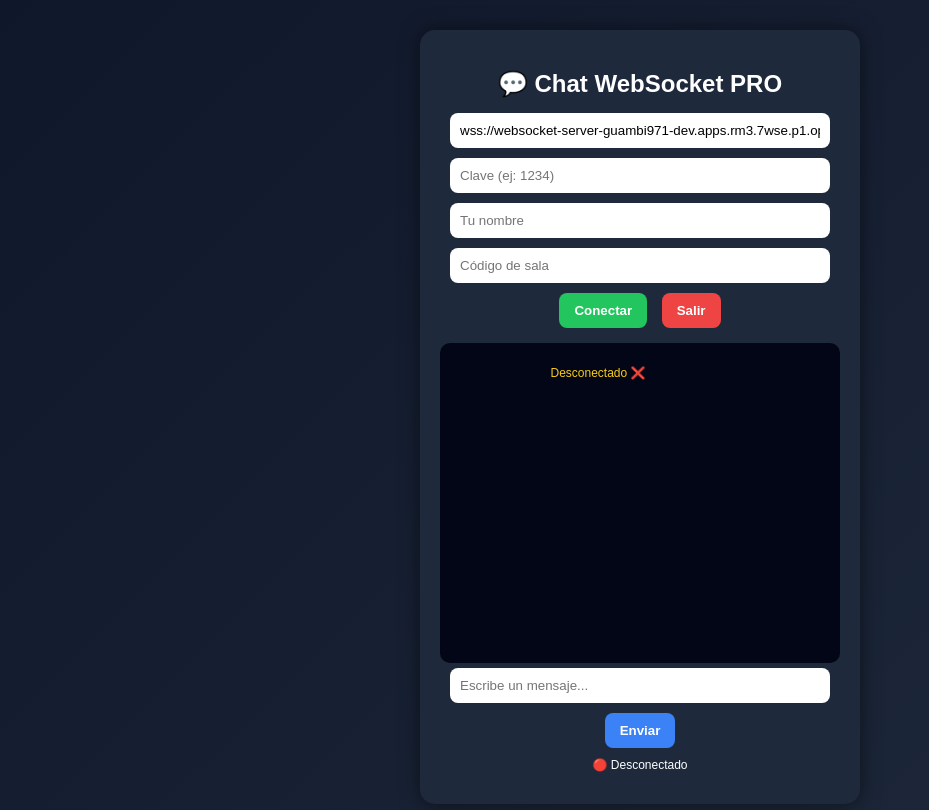
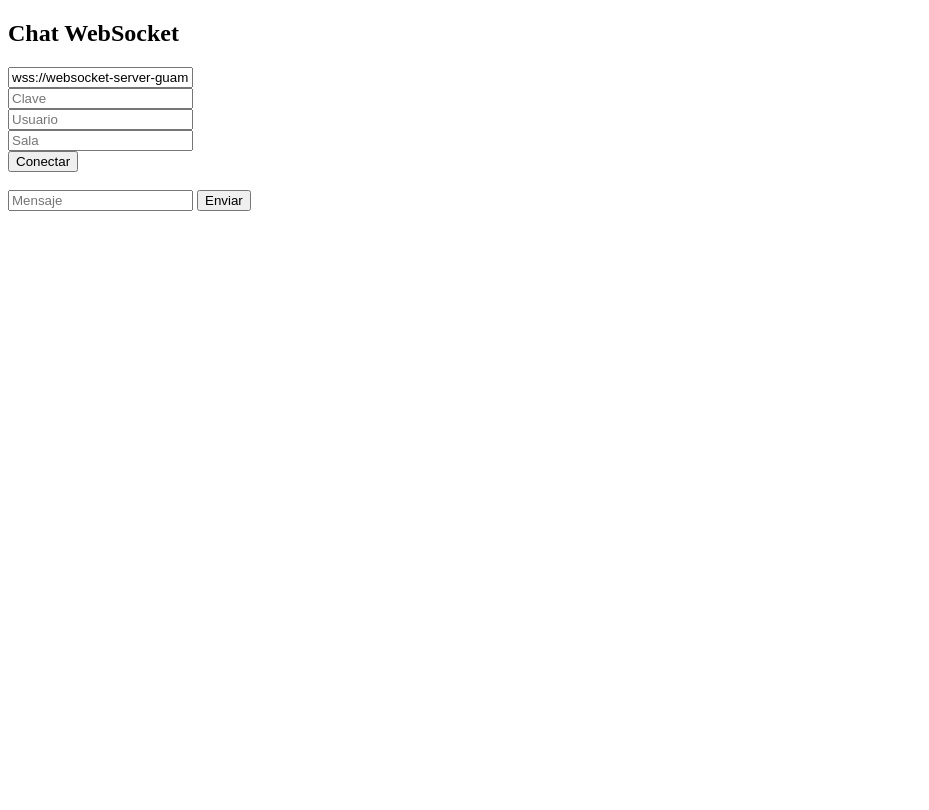
Before and after one commit to Alex97G/websocket-demo, a plain HTML site: page client/index.html in a window 1280 px wide. Both pictures are taken after a click on the button "Conectar". Shown: the whole page, without its empty margins (0-929 px from the left). Drawn offline with Linux system fonts and the light colour scheme.

Commit message:
reset cliente limpio

```diff
--- a/client/index.html
+++ b/client/index.html
@@ -1,130 +1,27 @@
 <!DOCTYPE html>
-
 <html lang="es">
 <head>
 <meta charset="UTF-8">
 <title>Chat WebSocket PRO</title>
-
-<style>
-body {
-  font-family: Arial, sans-serif;
-  background: linear-gradient(135deg, #0f172a, #1e293b);
-  color: white;
-  text-align: center;
-}
-
-.container {
-  width: 400px;
-  margin: 30px auto;
-  background: #1e293b;
-  padding: 20px;
-  border-radius: 15px;
-  box-shadow: 0px 0px 20px rgba(0,0,0,0.5);
-}
-
-h2 {
-  margin-bottom: 10px;
-}
-
-input {
-  width: 90%;
-  padding: 10px;
-  margin: 5px;
-  border-radius: 8px;
-  border: none;
-  outline: none;
-}
-
-button {
-  padding: 10px 15px;
-  margin: 5px;
-  border: none;
-  border-radius: 8px;
-  cursor: pointer;
-  font-weight: bold;
-}
-
-.connect {
-  background: #22c55e;
-  color: white;
-}
-
-.disconnect {
-  background: #ef4444;
-  color: white;
-}
-
-.send {
-  background: #3b82f6;
-  color: white;
-}
-
-#chat {
-  height: 300px;
-  overflow-y: auto;
-  background: #020617;
-  padding: 10px;
-  border-radius: 10px;
-  margin-top: 10px;
-  text-align: left;
-}
-
-/* mensajes */
-.msg {
-  margin: 5px;
-  padding: 8px 10px;
-  border-radius: 10px;
-  max-width: 70%;
-  word-wrap: break-word;
-}
-
-.me {
-  background: #2563eb;
-  margin-left: auto;
-  text-align: right;
-}
-
-.other {
-  background: #334155;
-}
-
-.bot {
-  background: #7c3aed;
-}
-
-.system {
-  color: #facc15;
-  font-size: 12px;
-  text-align: center;
-}
-
-.status {
-  font-size: 12px;
-  margin-top: 5px;
-}
-</style>
-
 </head>
 
 <body>
 
-<div class="container">
-<h2>💬 Chat WebSocket PRO</h2>
+<h2>Chat WebSocket</h2>
 
-<input id="url" value="wss://websocket-server-guambi971-dev.apps.rm3.7wse.p1.openshiftapps.com">
-<input id="password" placeholder="Clave (ej: 1234)">
-<input id="username" placeholder="Tu nombre">
-<input id="room" placeholder="Código de sala">
+<input id="url" value="wss://websocket-server-guambi971-dev.apps.rm3.7wse.p1.openshiftapps.com"><br>
+<input id="password" placeholder="Clave"><br>
+<input id="username" placeholder="Usuario"><br>
+<input id="room" placeholder="Sala"><br>
 
-<button class="connect" onclick="connect()">Conectar</button> <button class="disconnect" onclick="disconnect()">Salir</button>
+<button onclick="connect()">Conectar</button>
+
+<br><br>
+
+<input id="message" placeholder="Mensaje">
+<button onclick="send()">Enviar</button>
 
 <div id="chat"></div>
-
-<input id="message" placeholder="Escribe un mensaje...">
-<button class="send" onclick="send()">Enviar</button>
-
-<p class="status" id="status">Desconectado</p>
-</div>
 
 <script>
 let socket;
@@ -133,10 +30,8 @@ function connect() {
   socket = new WebSocket(document.getElementById("url").value);
 
   socket.onopen = () => {
-    log("Conectado 🚀", "system");
-    document.getElementById("status").innerText = "🟢 Conectado";
 
-    // autenticación
+    // enviar clave
     socket.send(JSON.stringify({
       type: "auth",
       password: document.getElementById("password").value
@@ -148,33 +43,28 @@ function connect() {
       username: document.getElementById("username").value,
       room: document.getElementById("room").value
     }));
+
+    log("Conectado");
   };
 
   socket.onmessage = (e) => {
-    console.log("DATA:", e.data);
-
     const data = JSON.parse(e.data);
 
     if (data.type === "message") {
-      log(data.user + ": " + data.text, "other");
+      log(data.user + ": " + data.text);
+    }
+
+    if (data.type === "system") {
+      log(data.text);
     }
 
     if (data.type === "bot") {
-      log("🤖 " + data.text, "bot");
-    }
-
-    if (data.type === "system") {
-      log(data.text, "system");
+      log("BOT: " + data.text);
     }
 
     if (data.type === "error") {
       alert(data.text);
     }
-  };
-
-  socket.onclose = () => {
-    log("Desconectado ❌", "system");
-    document.getElementById("status").innerText = "🔴 Desconectado";
   };
 }
 
@@ -186,23 +76,11 @@ function send() {
     text: msg
   }));
 
-  log("Yo: " + msg, "me");
-  document.getElementById("message").value = "";
+  log("Yo: " + msg);
 }
 
-function disconnect() {
-  socket.close();
-}
-
-function log(text, type) {
-  const chat = document.getElementById("chat");
-
-  const div = document.createElement("div");
-  div.className = "msg " + type;
-  div.innerText = text;
-
-  chat.appendChild(div);
-  chat.scrollTop = chat.scrollHeight;
+function log(text) {
+  document.getElementById("chat").innerHTML += text + "<br>";
 }
 </script>
 
```
